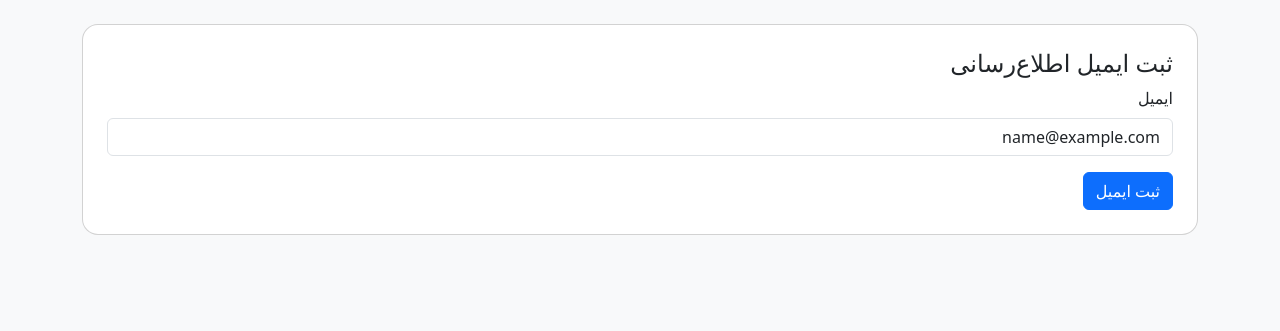
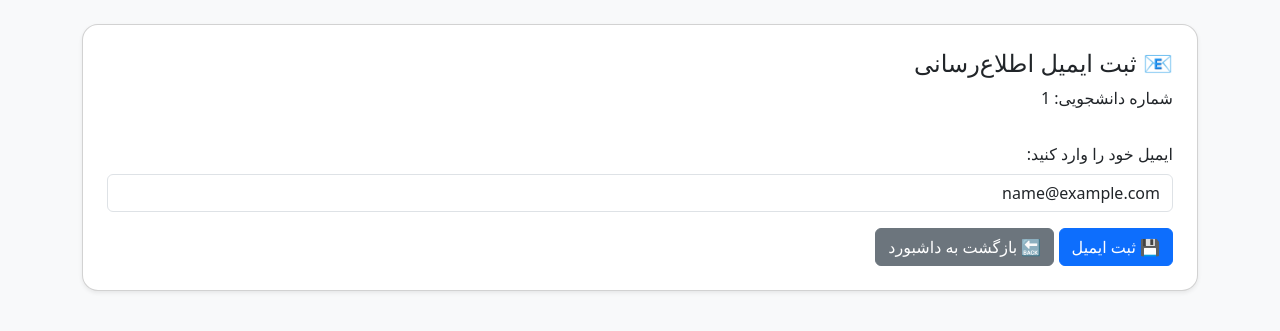
Before and after one commit to milad-ai/db_flask, a Flask app: template templates/register_email.html in a window 1280 px wide. Shown: the part 56-387 px from the top of the page. Run offline with Flask 3, Linux system fonts and the light colour scheme; the template is opened without the code that fills it: most values are stand-ins (such as "Sample title", 1, 10 or a date in 2020).

Commit message:
Update register_email.html

```diff
--- a/templates/register_email.html
+++ b/templates/register_email.html
@@ -1,14 +1,18 @@
 
 {% extends "base.html" %}
 {% block content %}
-<div class="card p-4">
-  <h4>ثبت ایمیل اطلاع‌رسانی</h4>
-  <form method="post">
-    <div class="mb-3">
-      <label for="email" class="form-label">ایمیل</label>
-      <input type="email" class="form-control" id="email" name="email" value="{{ email_value or '' }}" required>
-    </div>
-    <button type="submit" class="btn btn-primary">ثبت ایمیل</button>
-  </form>
+<div class="card p-4 shadow-sm mb-4">
+    <h4>📧 ثبت ایمیل اطلاع‌رسانی</h4>
+    <p>شماره دانشجویی: {{ student_id }}</p>
+
+    <form method="POST" class="mt-3">
+        <div class="mb-3">
+            <label for="email" class="form-label">ایمیل خود را وارد کنید:</label>
+            <input type="email" name="email" id="email" class="form-control"
+                   placeholder="example@domain.com" value="{{ email_value or '' }}" required>
+        </div>
+        <button type="submit" class="btn btn-primary">💾 ثبت ایمیل</button>
+        <a href="{{ url_for('dashboard') }}" class="btn btn-secondary ms-2">🔙 بازگشت به داشبورد</a>
+    </form>
 </div>
 {% endblock %}
```
